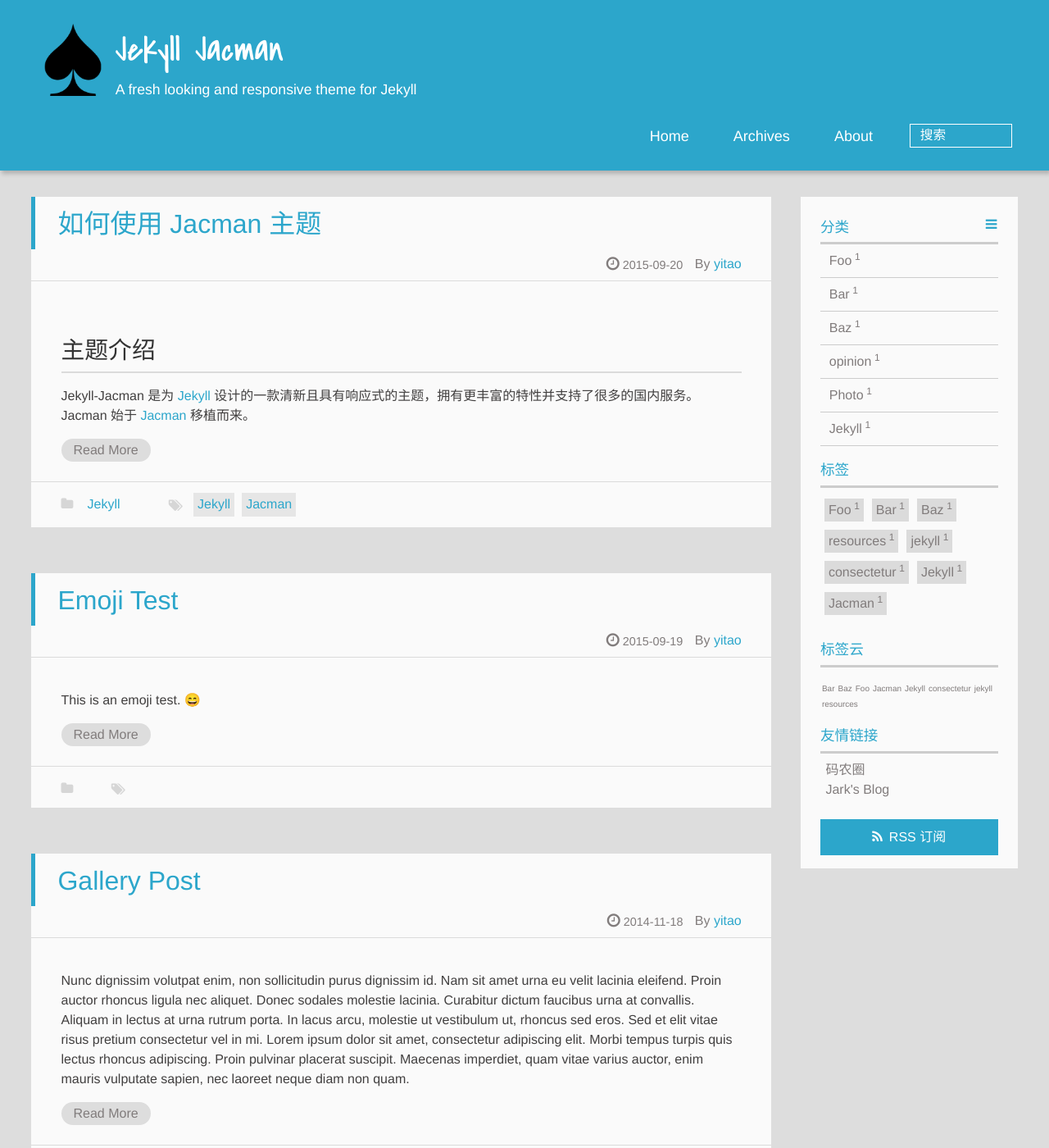
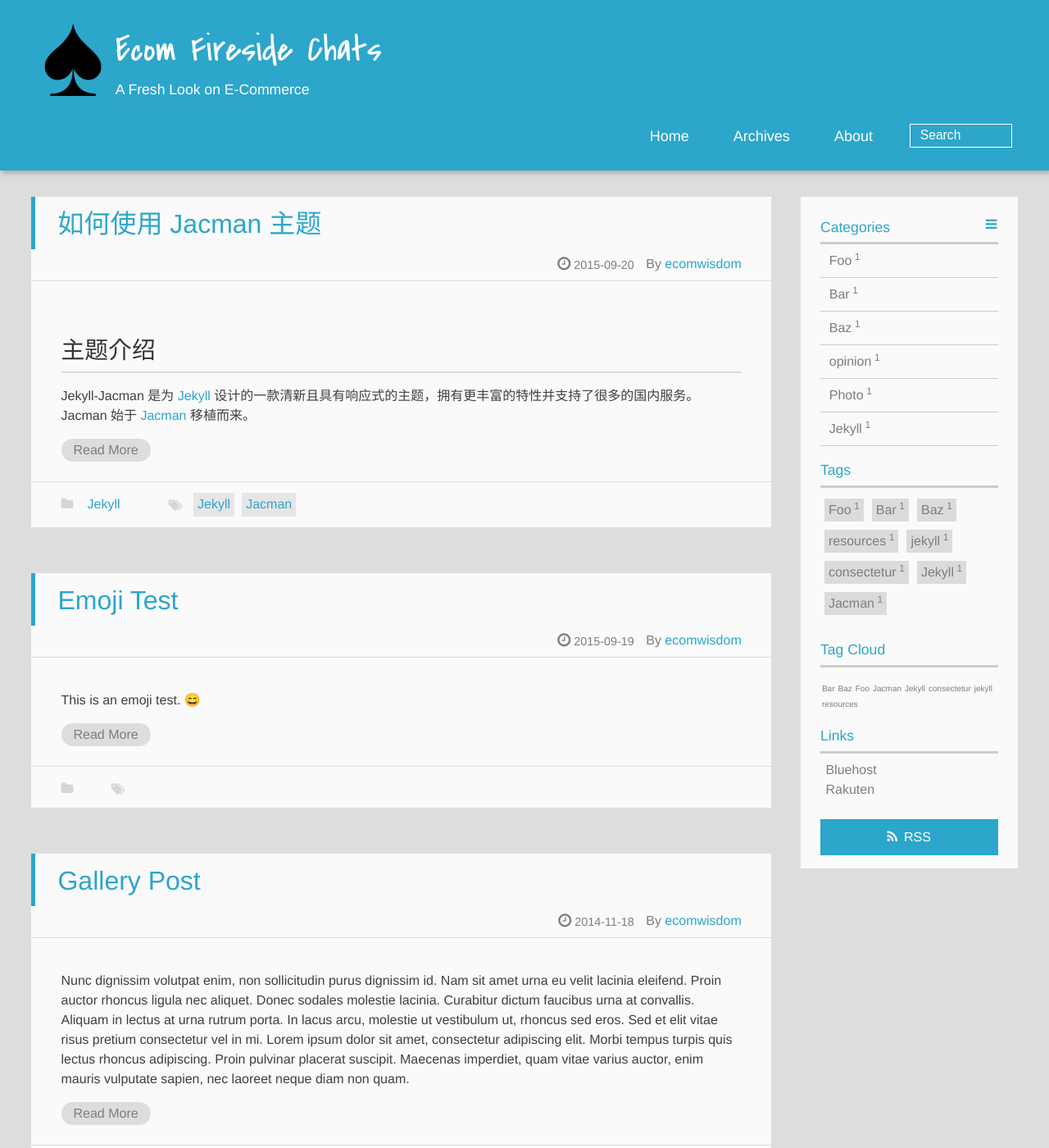
Before and after one commit to masterclassnotes/efcBlog, a Jekyll site: the page built from index.html, in a window 1280 px wide and 1400 px high. Shown: the whole window at 82% size. Built offline with Jekyll 4.4.1, drawn with Linux system fonts in a browser that asks for light colours; emoji names are drawn with the system emoji font; formulas are drawn with MathJax 3; the list of posts is cut into pages by our own code; some of the changed text lies outside the part shown.

Commit message:
Update _config.yml
Submit Before Adding Ariticle

```diff
--- a/_config.yml
+++ b/_config.yml
@@ -28,14 +28,14 @@ defaults:
 paginate: 20
 
 #### Site
-title : Jekyll Jacman
-tagline: A fresh looking and responsive theme for Jekyll
+title : Ecom Fireside Chats
+tagline: A Fresh Look on E-Commerce
 assets: /assets
 url:
 baseurl:
 
 #### Language
-language: zh-CN    ## blog site languages: en, zh-CN, zh-TW, de
+language: en    ## blog site languages: en, zh-CN, zh-TW, de
 
 #### Menu
 menu:
@@ -84,16 +84,16 @@ share_to: true #enable share-to buttons if true
 
 #### Author information
 author:
-  name: yitao      ## e.g. wuchong Author name
-  intro_line1:  "Hello ,I'm Larry Page in Google."    ## your introduction on the bottom of the page
-  intro_line2:  "This is my blog,believe it or not."  ## the 2nd line
+  name: ecomwisdom      ## e.g. wuchong Author name
+  intro_line1:  "Welcome to Ecom FireSide Chats"    ## your introduction on the bottom of the page
+  intro_line2:  "The Hidden Gem in Dropshipping World"  ## the 2nd line
   weibo:      ## e.g. wuchong1014 or 2176287895 for http://weibo.com/2176287895
   weibo_verifier:  ## e.g. b3593ceb Your weibo-show widget verifier ,if you use weibo-show it is needed.
   tsina:      ## e.g. 2176287895  Your weibo ID,It will be used in share button.
   douban:     ## e.g. wuchong1014 or your id for https://www.douban.com/people/wuchong1014
   zhihu:      ## e.g. jark  for http://www.zhihu.com/people/jark
-  email:      ## e.g. imjark@gmail.com
-  twitter:    ## e.g. jarkwu for https://twitter.com/jarkwu
+  email: ecomfiresidechats@gmail.coms
+  twitter: ecomwisdom
   github:     ## e.g. wuchong for https://github.com/wuchong
   facebook:   ## e.g. imjark for https://facebook.com/imjark
   linkedin:   ## e.g. wuchong1014 for https://www.linkedin.com/in/wuchong1014
@@ -110,8 +110,8 @@ toc:
 
 #### Links
 links:
-  码农圈: https://coderq.com
-  Jark's Blog: http://wuchong.me
+  Bluehost: https://bluehost.com/track/ecomfiresidechats/
+  Rakuten: http://bit.ly/34Z11xT
 
 #### Comment
 duoshuo_shortname:    ## e.g. wuchong      your duoshuo short name.       website: http://duoshuo.com
```
